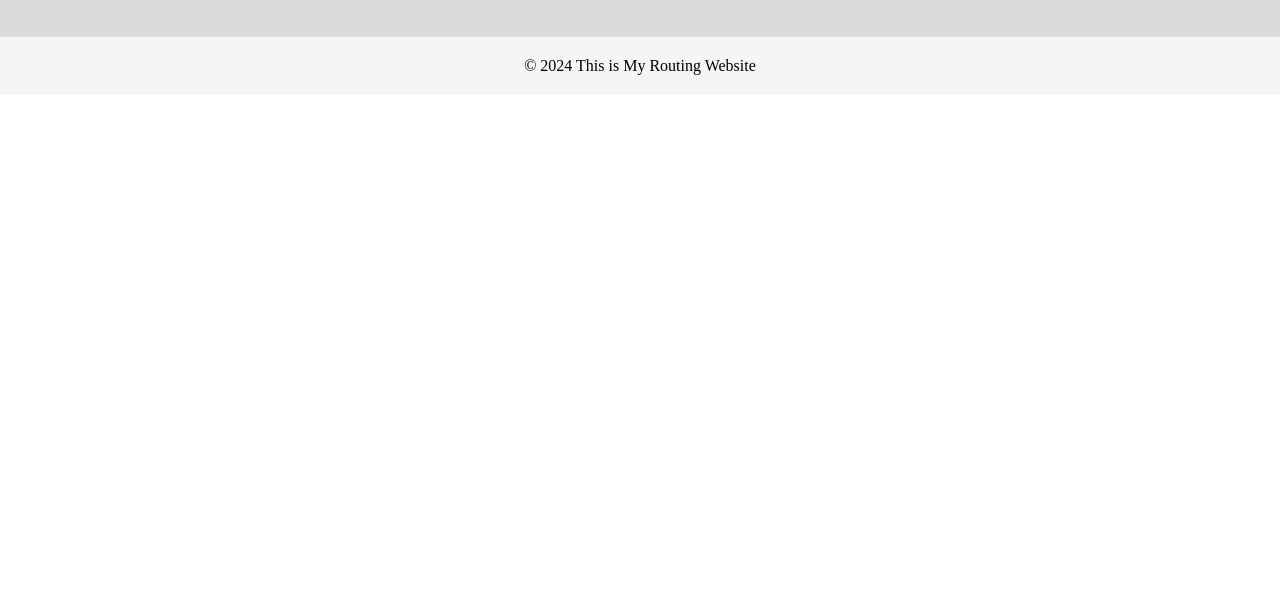
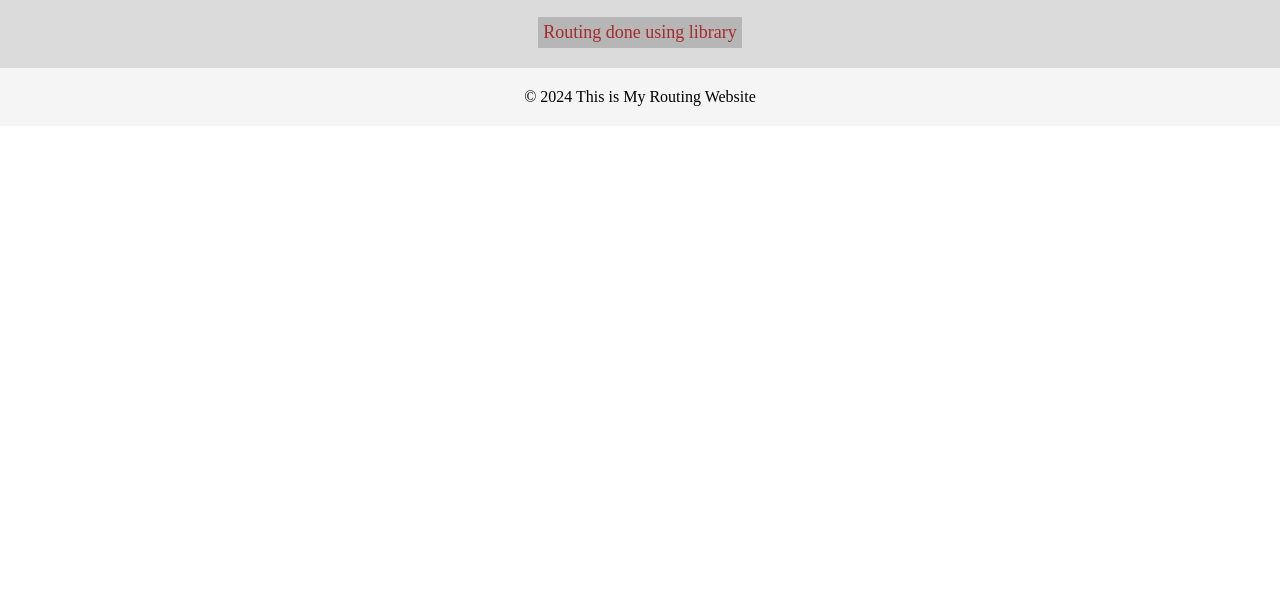
Before and after one commit to VishalValvi-83/React-routing-DOM, a React app: page / in a window 1280 px wide. Shown: the part 192-800 px from the top of the page. Built offline with nearby package versions, Linux system fonts and the light colour scheme.

Commit message:
added note

```diff
--- a/src/style/style.css
+++ b/src/style/style.css
@@ -21,3 +21,13 @@
     font-size: 24px;
     margin-bottom: 20px;
 }
+
+.container p {
+    color: brown;
+    font-size: 18px;
+    margin-bottom: 20px;
+    margin: 0 auto;
+    padding: 5px;
+    width: max-content;
+    background-color:  #b6b6b6;
+}
--- a/src/view/Home/home.js
+++ b/src/view/Home/home.js
@@ -8,6 +8,7 @@ const Home = () => {
       <div className="container">
         <h1>HOME</h1>
         <h3>Welcome to Home page</h3>
+        <p>Routing done using library</p>
       </div>
       <Footer />
     </>
```
